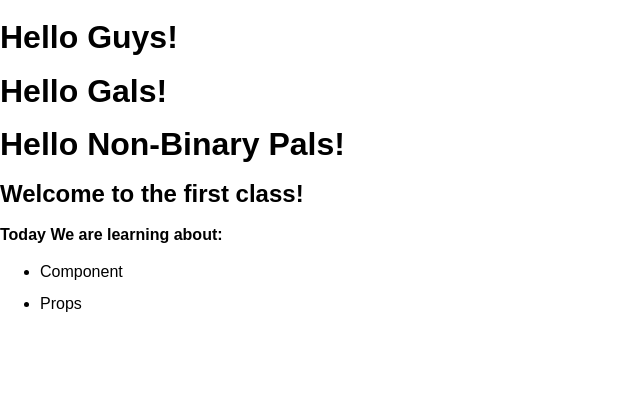
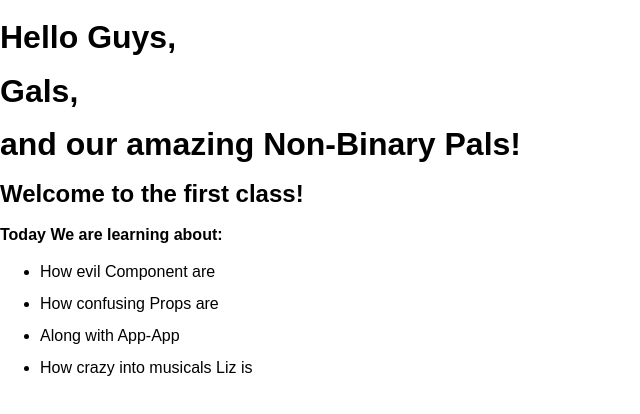
Before and after one commit to BreeJax/octocats, a React (Create React App) app: page / in a window 1280 px wide. Shown: the top 414 px of the page, without its empty margins (0-640 px from the left). Built offline with nearby package versions, Linux system fonts and the light colour scheme.

Commit message:
First commit

```diff
--- a/src/App.js
+++ b/src/App.js
@@ -4,7 +4,7 @@ import FirstClass from "./components/FirstClass"
 import FirstLearnings from "./components/FirstLearnings"
 
 const persons = ["Guys", "Gals", "Non-Binary Pals"]
-const learning = ["Component", "Props"]
+const learning = ["Component", "Props", "App-App", "Liz"]
 
 // class App extends Component {
 //   render() {
--- a/src/components/FirstLearnings.js
+++ b/src/components/FirstLearnings.js
@@ -2,11 +2,33 @@ import React, { Component } from "react"
 
 class FirstLearnings extends Component {
   render() {
-    return (
-      <ul>
-        <li>{this.props.learning}</li>
-      </ul>
-    )
+    {
+      if (this.props.learning === "Liz") {
+        return (
+          <ul>
+            <li>How crazy into musicals {this.props.learning} is</li>
+          </ul>
+        )
+      } else if (this.props.learning === "Component") {
+        return (
+          <ul>
+            <li>How evil {this.props.learning} are</li>
+          </ul>
+        )
+      } else if (this.props.learning === "Props") {
+        return (
+          <ul>
+            <li>How confusing {this.props.learning} are</li>
+          </ul>
+        )
+      } else {
+        return (
+          <ul>
+            <li>Along with {this.props.learning}</li>
+          </ul>
+        )
+      }
+    }
   }
 }
 
--- a/src/components/HelloWorld.js
+++ b/src/components/HelloWorld.js
@@ -2,7 +2,16 @@ import React, { Component } from "react"
 
 class HelloWorld extends Component {
   render() {
-    return <h1>Hello {this.props.person}!</h1>
+    // console.log(this.props)
+    {
+      if (this.props.person === "Non-Binary Pals") {
+        return <h1>and our amazing {this.props.person}!</h1>
+      } else if (this.props.person === "Guys") {
+        return <h1>Hello {this.props.person},</h1>
+      } else {
+        return <h1>{this.props.person},</h1>
+      }
+    }
   }
 }
 
```
